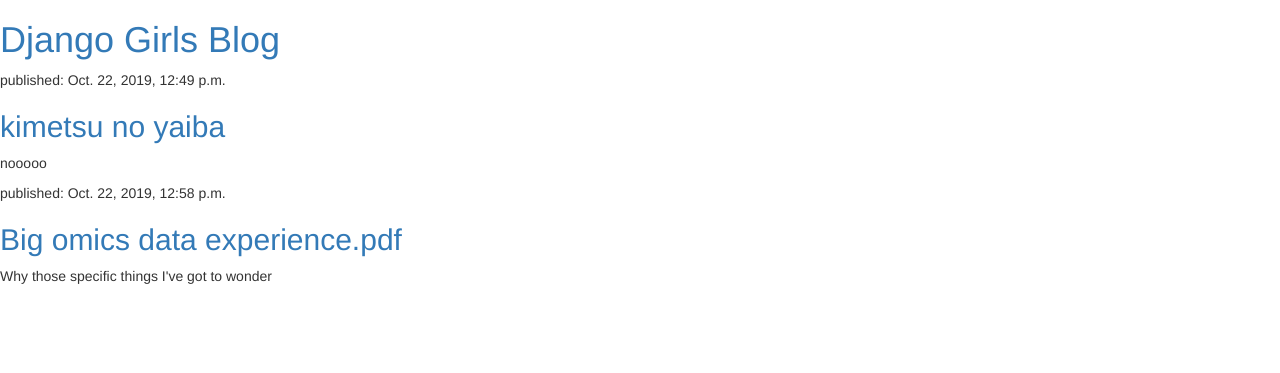
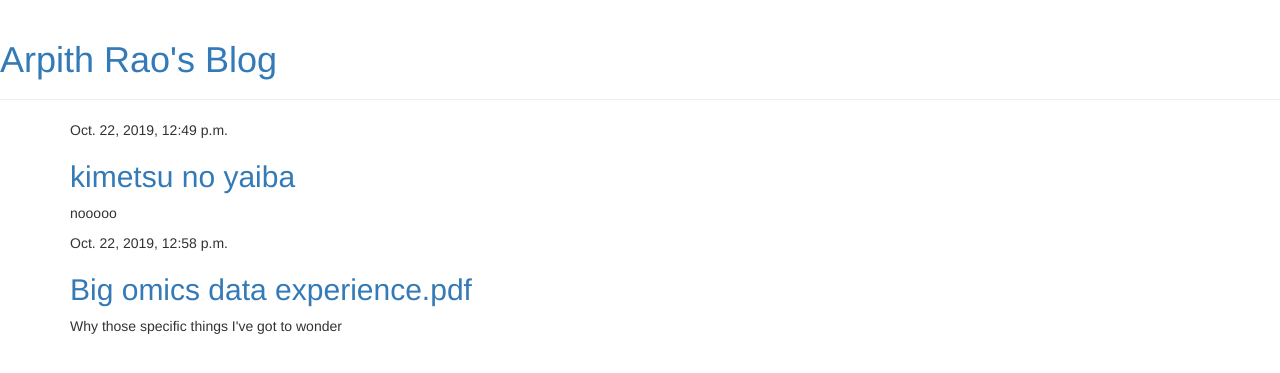
Before and after one commit to raoarpith/my-first-blog, a Django app: page / in a window 1280 px wide. Shown: the top 373 px of the page. Run offline with Django 3.2, Linux system fonts and the light colour scheme; data comes from the database, SQL or seed files in the repository; both versions use the stored data as it was after the commit; some libraries are stand-ins or nearby versions.

Commit message:
Added views, templates for blog pasts as well as css

```diff
--- /dev/null
+++ b/blog/templates/blog/base.html
@@ -0,0 +1,24 @@
+{% load static %}
+<html>
+<head>
+<link rel="stylesheet" href="//maxcdn.bootstrapcdn.com/bootstrap/3.2.0/css/bootstrap.min.css">
+<link rel="stylesheet" href="//maxcdn.bootstrapcdn.com/bootstrap/3.2.0/css/bootstrap-theme.min.css">
+<link rel="stylesheet" href="{% static 'css/blog.css' %}">
+<link href="//fonts.googleapis.com/css?family=Lobster&subset=latin,latin-ext" rel="stylesheet" type="text/css">
+</head>
+
+    <body>
+        <div class="page-header">
+            <h1><a href="/">Arpith Rao's Blog</a></h1>
+        </div>
+        <div class="content container">
+            <div class="row">
+                <div class="col-md-8">
+                {% block content %}
+                {% endblock %}
+                </div>
+            </div>
+        </div>
+    </body>
+
+</html>
--- a/blog/templates/blog/post_list.html
+++ b/blog/templates/blog/post_list.html
@@ -1,25 +1,13 @@
-<!DOCTYPE html>
-<html>
-<head>
-    <link rel="stylesheet" href="//maxcdn.bootstrapcdn.com/bootstrap/3.2.0/css/bootstrap.min.css">
-<link rel="stylesheet" href="//maxcdn.bootstrapcdn.com/bootstrap/3.2.0/css/bootstrap-theme.min.css">
-</head>
+{% extends 'blog/base.html' %}
 
-
-
-<body>
-<div>
-    <h1><a href="/">Django Girls Blog</a></h1>
-</div>
-
-{% for post in posts %}
-    <div>
-        <p>published: {{ post.published_date }}</p>
-        <h2><a href="">{{ post.title }}</a></h2>
-        <p>{{ post.text|linebreaksbr }}</p>
-    </div>
-{% endfor %}
-
-</body>
-
-</html>
+{% block content %}
+    {% for post in posts %}
+        <div class="post">
+            <div class="date">
+                {{ post.published_date }}
+            </div>
+            <h2><a href="{% url 'post_detail' pk=post.pk %}">{{ post.title }}</a></h2>
+            <p>{{ post.text|linebreaksbr }}</p>
+        </div>
+    {% endfor %}
+{% endblock %}
--- a/blog/urls.py
+++ b/blog/urls.py
@@ -6,4 +6,6 @@
 
 urlpatterns = [
     path('', views.post_list, name='post_list'),
+    path('post/<int:pk>/', views.post_detail, name='post_detail'),
+
 ]
--- a/blog/views.py
+++ b/blog/views.py
@@ -3,7 +3,7 @@
 fknvkfnv
 """
 
-from django.shortcuts import render
+from django.shortcuts import render, get_object_or_404
 from django.utils import timezone
 from .models import Post
 
@@ -11,3 +11,7 @@
 def post_list(request):
     posts = Post.objects.filter(published_date__lte=timezone.now()).order_by('published_date')
     return render(request, 'blog/post_list.html', {'posts': posts})
+
+def post_detail(request, pk):
+    post = get_object_or_404(Post, pk=pk)
+    return render(request, 'blog/post_detail.html', {'post': post})
```
Also changed, not shown: blog/templates/blog/post_detail.html (added, +12 -0 lines), db.sqlite3.
